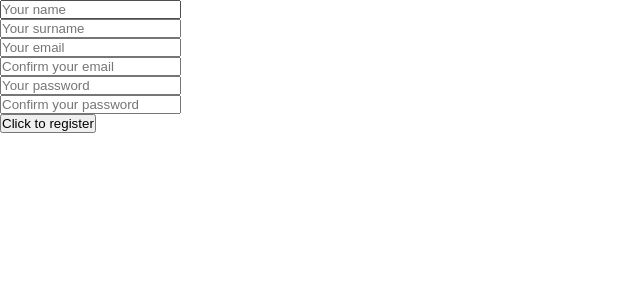
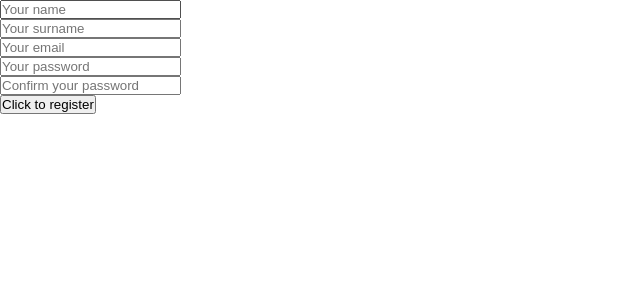
Before and after one commit to PrzemyslawMM/chat-app, a React (Create React App) app: page /register in a window 1280 px wide. Shown: the top 300 px of the page, without its empty margins (0-640 px from the left). Built offline with nearby package versions, Linux system fonts and the light colour scheme; no server answers.

Commit message:
Remove confirm email

```diff
--- a/src/pages/register.tsx
+++ b/src/pages/register.tsx
@@ -20,7 +20,6 @@ const Wrapper = styled.form`
 
 const Register: React.FC<RegisterProps> = ({ setID }) => {
   const email = useRef<HTMLInputElement>(null);
-  const confirmEmail = useRef<HTMLInputElement>(null);
   const password = useRef<HTMLInputElement>(null);
   const confirmPassword = useRef<HTMLInputElement>(null);
   const name = useRef<HTMLInputElement>(null);
@@ -54,19 +53,12 @@ const Register: React.FC<RegisterProps> = ({ setID }) => {
     setRegistering(true);
     if (
       email.current?.value === '' ||
-      confirmEmail.current?.value === '' ||
       name.current?.value === '' ||
       surname.current?.value === '' ||
       password.current?.value === '' ||
       confirmPassword.current?.value === ''
     ) {
       setError('Some inputs are empty');
-      setRegistering(false);
-      return;
-    }
-
-    if (email.current?.value !== confirmEmail.current?.value) {
-      setError('Email and confirm email are not the same');
       setRegistering(false);
       return;
     }
@@ -85,7 +77,6 @@ const Register: React.FC<RegisterProps> = ({ setID }) => {
       <input type="text" placeholder="Your name" ref={name} />
       <input type="text" placeholder="Your surname" ref={surname} />
       <input type="email" placeholder="Your email" ref={email} />
-      <input type="email" placeholder="Confirm your email" ref={confirmEmail} />
       <input type="password" placeholder="Your password" ref={password} />
       <input
         type="password"
```
